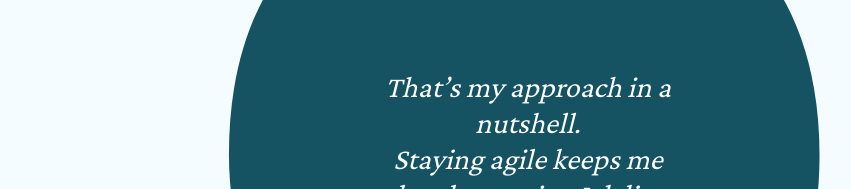
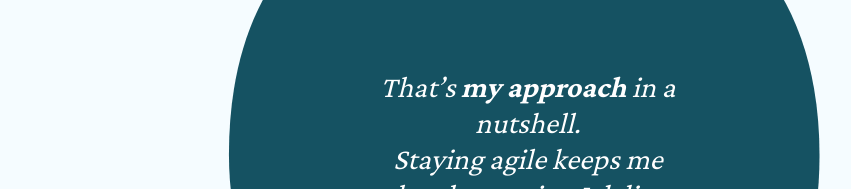
Before and after one commit to KayoshT/portfolio-website, a Next.js app: page / in a window 1280 px wide. Shown: the part 966-1155 px from the top of the page, without its empty margins (112-963 px from the left). Built offline with nearby package versions, Linux system fonts and the light colour scheme.

Commit message:
added bolding to a part of the about section

```diff
--- a/src/app/components/About.tsx
+++ b/src/app/components/About.tsx
@@ -42,13 +42,13 @@ const About = () => {
           className="absolute text-center w-1/3 max-lg:w-1/2"
           style={{ maxWidth: dimension - 100 }}
         >
-          <span className="text-white text-3xl max-md:text-xl max-sm:text-lg font-light text-center z-10">
+          <span className="text-white text-3xl max-md:text-xl max-sm:text-lg text-center z-10">
             <i>
               That’s <b>my approach</b> in a nutshell.
             </i>
           </span>
           <br />
-          <span className="text-white text-3xl max-md:text-xl max-sm:text-lg font-light text-center z-10">
+          <span className="text-white text-3xl max-md:text-xl max-sm:text-lg text-center z-10">
             <i>
               Staying agile keeps me ahead, ensuring I deliver solutions that
               matter.
```
